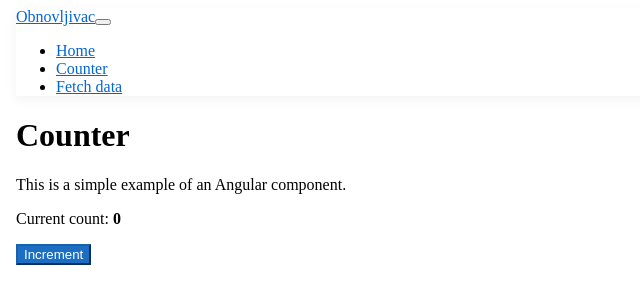
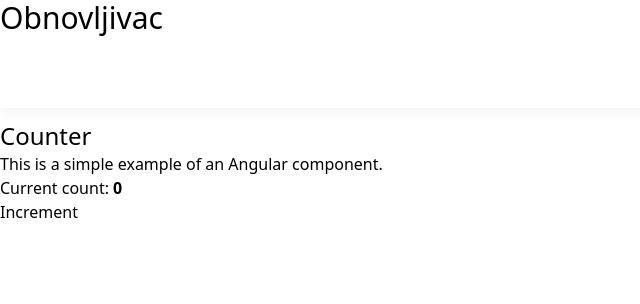
Before and after one commit to MatejGalic/Obnovljivac, an Angular app in the folder Obnovljivac.API/ClientApp/: page /counter in a window 1280 px wide. Shown: the top 304 px of the page, without its empty margins (0-640 px from the left). Built offline with nearby package versions, Linux system fonts and the light colour scheme.

Commit message:
Tailwind works

```diff
--- a/Obnovljivac.API/ClientApp/angular.json
+++ b/Obnovljivac.API/ClientApp/angular.json
@@ -48,6 +48,9 @@
             "allowedCommonJsDependencies": ["oidc-client"],
             "assets": ["src/assets"],
             "styles": ["src/styles.scss"],
+            "stylePreprocessorOptions": {
+              "includePaths": ["scss/"]
+            },
             "scripts": []
           },
           "configurations": {
@@ -111,6 +114,9 @@
             "karmaConfig": "karma.conf.js",
             "assets": ["src/assets"],
             "styles": ["src/styles.scss"],
+            "stylePreprocessorOptions": {
+              "includePaths": ["scss/"]
+            },
             "scripts": []
           }
         },
--- a/Obnovljivac.API/ClientApp/src/app/nav-menu/nav-menu.component.html
+++ b/Obnovljivac.API/ClientApp/src/app/nav-menu/nav-menu.component.html
@@ -3,7 +3,7 @@
     class="navbar navbar-expand-sm navbar-toggleable-sm navbar-light bg-white border-bottom box-shadow mb-3"
   >
     <div class="container">
-      <a class="navbar-brand" [routerLink]="['/']">Obnovljivac</a>
+      <a class="text-3xl navbar-brand" [routerLink]="['/']">Obnovljivac</a>
       <button
         class="navbar-toggler"
         type="button"
--- a/Obnovljivac.API/ClientApp/src/styles.scss
+++ b/Obnovljivac.API/ClientApp/src/styles.scss
@@ -1,20 +1,15 @@
-/* You can add global styles to this file, and also import other style files */
-
-/* Provide sufficient contrast against white background */
-a {
-  color: #0366d6;
+@tailwind base;
+@layer base {
+  h1 {
+    @apply text-2xl;
+  }
+  h2 {
+    @apply text-xl;
+  }
+  h3 {
+    @apply text-lg;
+  }
 }
 
-.btn:focus, .btn:active:focus, .btn-link.nav-link:focus, .form-control:focus, .form-check-input:focus {
-  box-shadow: 0 0 0 0.1rem white, 0 0 0 0.25rem #258cfb;
-}
-
-code {
-  color: #e01a76;
-}
-
-.btn-primary {
-  color: #fff;
-  background-color: #1b6ec2;
-  border-color: #1861ac;
-}
+@tailwind components;
+@tailwind utilities;
--- /dev/null
+++ b/Obnovljivac.API/ClientApp/tailwind.config.js
@@ -0,0 +1,8 @@
+/** @type {import('tailwindcss').Config} */
+module.exports = {
+  content: ["./src/**/*.{html,scss,ts}"],
+  theme: {
+    extend: {},
+  },
+  plugins: ["tailwindcss ,autoprefixer"],
+};
```
Also changed, not shown: 1 other file (tests, documents, lock files or other folders).
